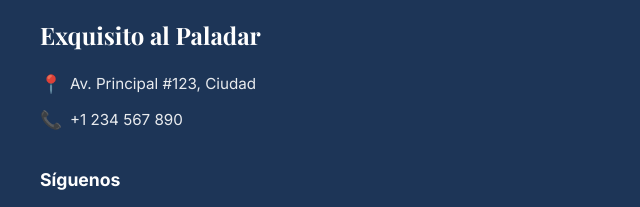
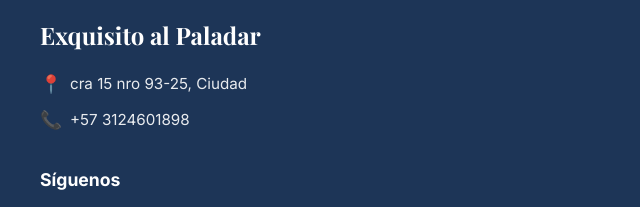
Before and after one commit to JEIMYJJ/Restaurante, a website: page app/html/index.html in a window 1280 px wide. Shown: the part 1516-1723 px from the top of the page, 0-640 px from the left. Drawn offline with nearby package versions, Linux system fonts and the light colour scheme.

```diff
--- a/app/html/index.html
+++ b/app/html/index.html
@@ -159,8 +159,8 @@
       <div class="footer-section">
         <h3>Exquisito al Paladar</h3>
         <div class="contact-info">
-          <p><span class="footer-icon">&#128205;</span> Av. Principal #123, Ciudad</p>
-          <p><span class="footer-icon">&#128222;</span> +1 234 567 890</p>
+          <p><span class="footer-icon">&#128205;</span> cra 15 nro 93-25, Ciudad</p>
+          <p><span class="footer-icon">&#128222;</span> +57 3124601898</p>
         </div>
       </div>
       <div class="footer-section">
```
Also changed, not shown: package.json (added, +27 -0 lines), 1 other file.
